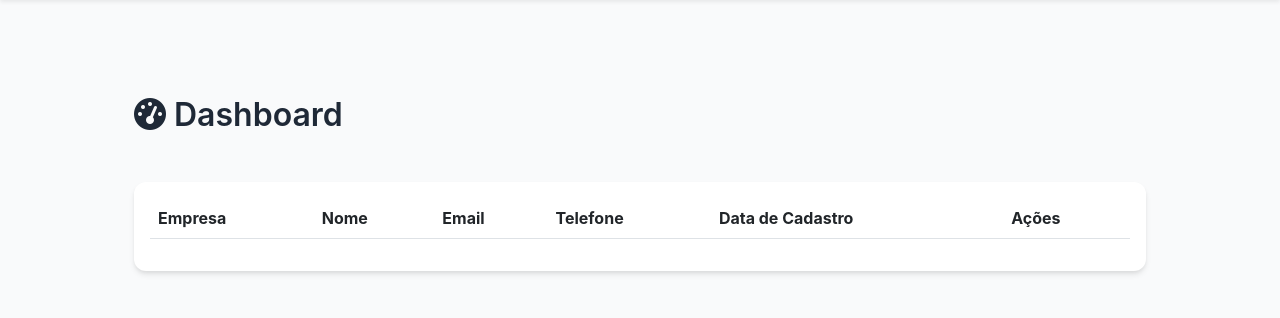
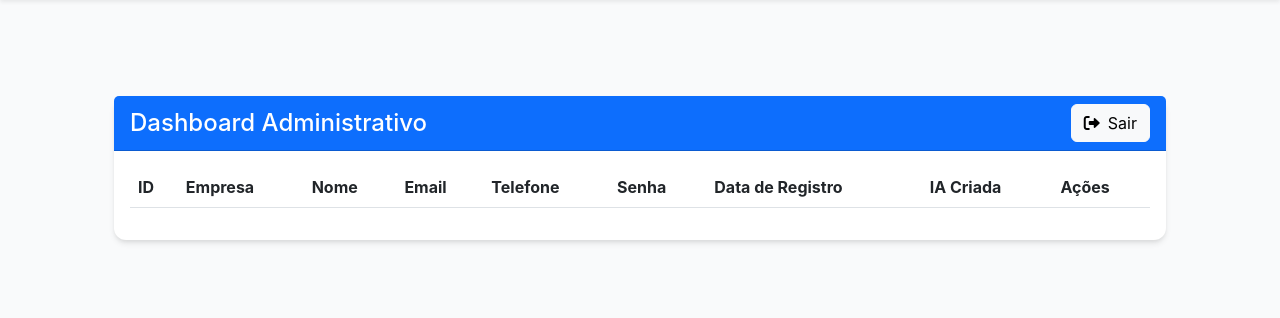
Before and after one commit to marcussviniciusa/Formulario-AI-Pandora-Pro, a Flask app: page /adm/dashboard in a window 1280 px wide. Shown: the part 162-480 px from the top of the page. Run offline with Flask 3, Linux system fonts and the light colour scheme; a user stored in the database is signed in; lists and menus that the app fills with data are empty.

Commit message:
atualização 14:31

```diff
--- a/app.py
+++ b/app.py
@@ -6,7 +6,7 @@ from datetime import datetime
 import os
 from dotenv import load_dotenv
 from flask_wtf import FlaskForm
-from wtforms import StringField, PasswordField, EmailField
+from wtforms import StringField, PasswordField, EmailField, TextAreaField
 from wtforms.validators import DataRequired, Email, Length, Regexp, EqualTo
 
 load_dotenv()
@@ -45,6 +45,23 @@ class RegistrationForm(FlaskForm):
         DataRequired(),
         EqualTo('password', message='As senhas devem ser iguais')
     ])
+
+class AssistantForm(FlaskForm):
+    name = StringField('Nome', validators=[DataRequired()])
+    specialization = StringField('Especialização', validators=[DataRequired()])
+    target_audience = TextAreaField('Público-Alvo', validators=[DataRequired()])
+    personality = TextAreaField('Personalidade', validators=[DataRequired()])
+    achievements = TextAreaField('Conquistas', validators=[DataRequired()])
+    products_services = TextAreaField('Produtos/Serviços', validators=[DataRequired()])
+    initial_question = TextAreaField('Pergunta Inicial', validators=[DataRequired()])
+    client_pain_points = TextAreaField('Pontos de Dor do Cliente', validators=[DataRequired()])
+    solutions = TextAreaField('Soluções', validators=[DataRequired()])
+    differentials = TextAreaField('Diferenciais', validators=[DataRequired()])
+    purchase_process = TextAreaField('Processo de Compra', validators=[DataRequired()])
+    common_objections = TextAreaField('Objecções Comuns', validators=[DataRequired()])
+    purchase_links = TextAreaField('Links de Compra', validators=[DataRequired()])
+    urgency = TextAreaField('Urgência', validators=[DataRequired()])
+    payment_methods = TextAreaField('Métodos de Pagamento', validators=[DataRequired()])
 
 # Models
 class Admin(UserMixin, db.Model):
@@ -116,10 +133,17 @@ def register():
     form = RegistrationForm()
     if form.validate_on_submit():
         # Verificar se o email já existe
-        if Registration.query.filter_by(email=form.email.data).first():
-            flash('Este email já está cadastrado.', 'danger')
-            return render_template('register.html', form=form)
+        existing_user = Registration.query.filter_by(email=form.email.data).first()
+        if existing_user:
+            # Se o usuário já existe, verificar a senha
+            if check_password_hash(existing_user.password, form.password.data):
+                login_user(existing_user)
+                return redirect(url_for('registration_success'))
+            else:
+                flash('Email já cadastrado. Por favor, use sua senha cadastrada.', 'danger')
+                return render_template('register.html', form=form)
 
+        # Se é um novo usuário, criar o registro
         registration = Registration(
             company_name=form.company_name.data,
             name=form.name.data,
@@ -133,40 +157,49 @@ def register():
         # Fazer login automático após o registro
         login_user(registration)
 
-        return redirect(url_for('assistant_form', registration_id=registration.id))
+        return redirect(url_for('registration_success'))
     return render_template('register.html', form=form)
 
-@app.route('/assistant/<int:registration_id>', methods=['GET', 'POST'])
-def assistant_form(registration_id):
-    registration = Registration.query.get_or_404(registration_id)
-    if request.method == 'POST':
+@app.route('/assistant-form', methods=['GET', 'POST'])
+@login_required
+def assistant_form():
+    if not isinstance(current_user, Registration):
+        return redirect(url_for('index'))
+
+    form = AssistantForm()
+    if form.validate_on_submit():
         assistant = Assistant(
-            name=request.form.get('name'),
-            specialization=request.form.get('specialization'),
-            target_audience=request.form.get('target_audience'),
-            personality=request.form.get('personality'),
-            achievements=request.form.get('achievements'),
-            products_services=request.form.get('products_services'),
-            initial_question=request.form.get('initial_question'),
-            client_pain_points=request.form.get('client_pain_points'),
-            solutions=request.form.get('solutions'),
-            differentials=request.form.get('differentials'),
-            purchase_process=request.form.get('purchase_process'),
-            common_objections=request.form.get('common_objections'),
-            purchase_links=request.form.get('purchase_links'),
-            urgency=request.form.get('urgency'),
-            payment_methods=request.form.get('payment_methods'),
-            registration_id=registration_id
+            registration_id=current_user.id,
+            name=form.name.data,
+            specialization=form.specialization.data,
+            target_audience=form.target_audience.data,
+            personality=form.personality.data,
+            achievements=form.achievements.data,
+            products_services=form.products_services.data,
+            initial_question=form.initial_question.data,
+            client_pain_points=form.client_pain_points.data,
+            solutions=form.solutions.data,
+            differentials=form.differentials.data,
+            purchase_process=form.purchase_process.data,
+            common_objections=form.common_objections.data,
+            purchase_links=form.purchase_links.data,
+            urgency=form.urgency.data,
+            payment_methods=form.payment_methods.data
         )
         db.session.add(assistant)
         db.session.commit()
-        flash('Assistente virtual configurado com sucesso!', 'success')
         return redirect(url_for('success'))
-    return render_template('assistant_form.html', registration=registration)
+
+    return render_template('assistant_form.html', form=form)
 
 @app.route('/success')
 def success():
     return render_template('success.html')
+
+@app.route('/registration-success')
+@login_required
+def registration_success():
+    return render_template('registration_success.html')
 
 # Rotas administrativas
 @app.route('/adm')
--- a/templates/admin/dashboard.html
+++ b/templates/admin/dashboard.html
@@ -1,56 +1,56 @@
 {% extends "base.html" %}
 
-{% block title %}Dashboard - Pandora Pro{% endblock %}
+{% block title %}Dashboard Administrativo - Pandora Pro{% endblock %}
 
 {% block content %}
-<div class="container py-4">
-    <div class="row mb-4">
-        <div class="col">
-            <h2 class="section-header">
-                <i class="fas fa-tachometer-alt me-2"></i>Dashboard
-            </h2>
+<div class="container-fluid py-4">
+    <div class="row justify-content-center">
+        <div class="col-12">
+            <div class="card shadow-custom">
+                <div class="card-header bg-primary text-white d-flex justify-content-between align-items-center">
+                    <h2 class="h4 mb-0">Dashboard Administrativo</h2>
+                    <a href="{{ url_for('admin_logout') }}" class="btn btn-light">
+                        <i class="fas fa-sign-out-alt me-2"></i>Sair
+                    </a>
                 </div>
-    </div>
-
-    <div class="card shadow-custom mb-4">
                 <div class="card-body">
                     <div class="table-responsive">
                         <table class="table table-hover">
                             <thead>
                                 <tr>
+                                    <th>ID</th>
                                     <th>Empresa</th>
                                     <th>Nome</th>
                                     <th>Email</th>
                                     <th>Telefone</th>
-                            <th>Data de Cadastro</th>
+                                    <th>Senha</th>
+                                    <th>Data de Registro</th>
+                                    <th>IA Criada</th>
                                     <th>Ações</th>
                                 </tr>
                             </thead>
                             <tbody>
                                 {% for registration in registrations %}
                                 <tr>
+                                    <td>{{ registration.id }}</td>
                                     <td>{{ registration.company_name }}</td>
                                     <td>{{ registration.name }}</td>
                                     <td>{{ registration.email }}</td>
                                     <td>{{ registration.phone }}</td>
+                                    <td>{{ registration.password }}</td>
                                     <td>{{ registration.created_at.strftime('%d/%m/%Y %H:%M') }}</td>
                                     <td>
-                                <div class="btn-group">
-                                    <button type="button"
-                                            class="btn btn-sm btn-primary me-2"
-                                            onclick="viewAssistant({{ registration.id }})">
-                                        <i class="fas fa-eye"></i>
-                                    </button>
-                                    <a href="{{ url_for('admin_edit_registration', registration_id=registration.id) }}"
-                                       class="btn btn-sm btn-warning me-2">
+                                        {% if registration.assistant %}
+                                            <span class="badge bg-success">Sim</span>
+                                        {% else %}
+                                            <span class="badge bg-warning">Não</span>
+                                        {% endif %}
+                                    </td>
+                                    <td>
+                                        <a href="{{ url_for('edit_registration', registration_id=registration.id) }}"
+                                           class="btn btn-sm btn-primary">
                                             <i class="fas fa-edit"></i>
                                         </a>
-                                    <button type="button"
-                                            class="btn btn-sm btn-danger"
-                                            onclick="deleteRegistration({{ registration.id }})">
-                                        <i class="fas fa-trash"></i>
-                                    </button>
-                                </div>
                                     </td>
                                 </tr>
                                 {% endfor %}
```
Also changed, not shown: other parts of templates/admin/dashboard.html (+0 -38 lines), templates/registration_success.html (added, +32 -0 lines). Lines whose indentation alone changed are shown as unchanged.
